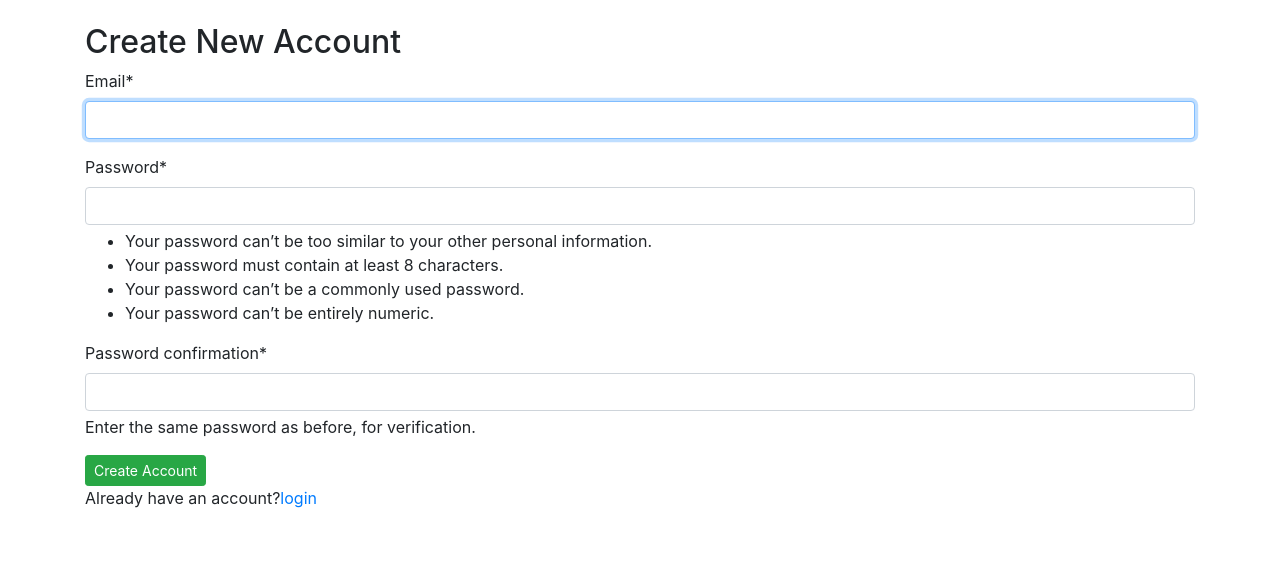
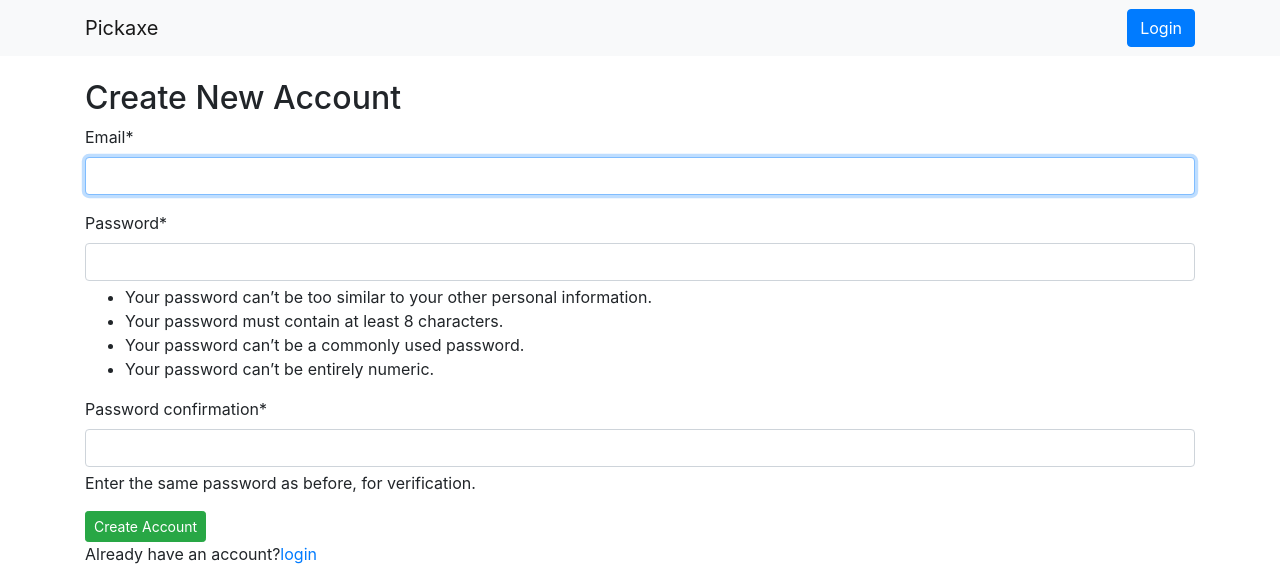
Before and after one commit to imran116/ecommerceProject_2, a Django app: page /account/signup/ in a window 1280 px wide. Shown: the top 565 px of the page. Run offline with Django 5.2, Linux system fonts and the light colour scheme; some libraries are stand-ins or nearby versions.

Commit message:
ADD: navbar.html in templates,include shopping cart, logo-text, profile,login and logout,toggle button

```diff
--- a/login_app/views.py
+++ b/login_app/views.py
@@ -47,7 +47,7 @@ def login_user(request):
 def logout_user(request):
     logout(request)
     messages.warning(request, "You are logged out!!")
-    return HttpResponseRedirect(reverse('home'))
+    return HttpResponseRedirect(reverse('login_app:login'))
 
 
 @login_required
--- a/templates/base.html
+++ b/templates/base.html
@@ -6,6 +6,7 @@
     <meta name="viewport" content="width=device-width, initial-scale=1.0">
     <meta http-equiv="X-UA-Compatible" content="ie=edge">
     <link rel="stylesheet" href="https://cdn.jsdelivr.net/npm/bootstrap@4.6.2/dist/css/bootstrap.min.css" integrity="sha384-xOolHFLEh07PJGoPkLv1IbcEPTNtaed2xpHsD9ESMhqIYd0nLMwNLD69Npy4HI+N" crossorigin="anonymous">
+    <script src="https://kit.fontawesome.com/c476fc70a6.js" crossorigin="anonymous"></script>
     <link rel="stylesheet" href="{% static 'main.css' %}">
     <title>{% block title_block %}PICKAXE | ECOM{% endblock %}</title>
 <style>
@@ -57,6 +58,7 @@
 </style>
 </head>
 <body>
+{% include 'navbar.html' %}
 <div class="container" style="padding-top: 15px">
     <div class="messages container mt-2">
         {% if messages %}
--- /dev/null
+++ b/templates/navbar.html
@@ -0,0 +1,38 @@
+<nav class="navbar navbar-expand-lg navbar-light bg-light">
+    <nav class="container">
+        <a class="navbar-brand" href="{% url 'shop_app:home' %}">Pickaxe</a>
+        <button type="button" class="navbar-toggler" data-toggle="collapse" data-target="#navbarNav"
+                aria-controls="navbarNav" aria-expanded="false" aria-label="Toggle navigation"><span
+                class="navbar-toggler-icon"></span></button>
+
+        <div class="collapse navbar-collapse" id="navbarNav">
+            <ul class="navbar-nav ml-auto">
+                {% if request.user.is_authenticated %}
+                    <li class="nav-item">
+                    <a href="#" class="nav-link">
+                        <i class="fa fa-shopping-cart">Cart</i>
+                    </a>
+
+                    </li>
+                    <li class="nav-item dropdown">
+                        <a class="nav-link dropdown-toggle" href="#" id="navbarDropdown" role="button"
+                           data-toggle="dropdown"
+                           aria-haspopup="true" aria-expanded="false"><i
+                                class="fas fa-user-tie"></i>{{ reuquest.user.profile.username }}</a>
+                        <div class="dropdown-menu" aria-labelledby="navbarDropdown">
+                            <a class="dropdown-item" href="{% url 'login_app:profile' %}">Profile</a>
+                            <a class="dropdown-item">Orders</a>
+                            <div class="dropdown-divider"></div>
+                            <a class="dropdown-item" href="{% url 'login_app:logout' %}">Logout</a>
+                        </div>
+                    </li>
+                {% else %}
+                    <li class="nav-item">
+                    <a href="{% url 'login_app:login' %}" class="btn btn-primary">Login</a>
+                    </li>
+                {% endif %}
+            </ul>
+
+        </div>
+    </nav>
+</nav>
```
Also changed, not shown: db.sqlite3.
